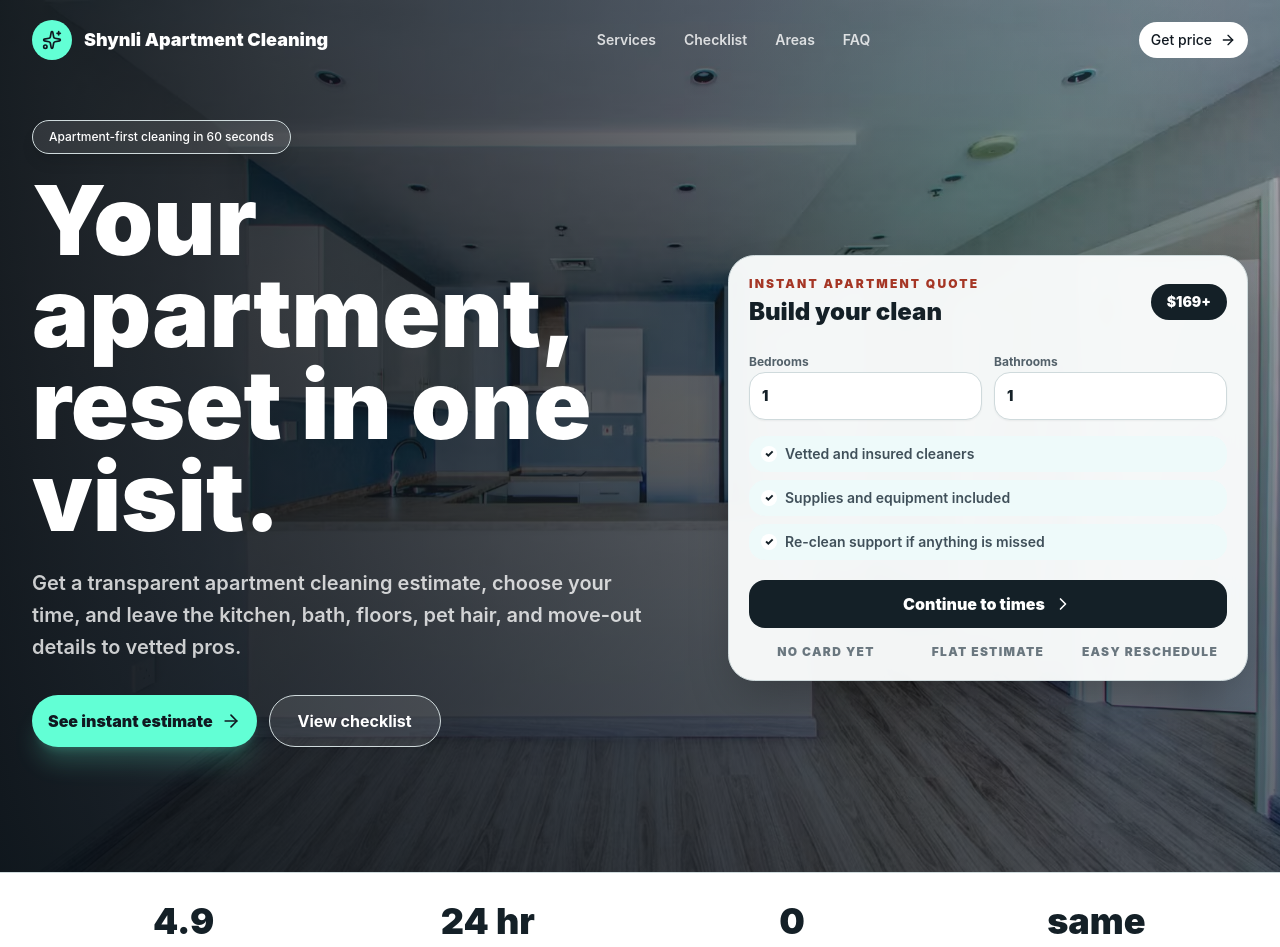
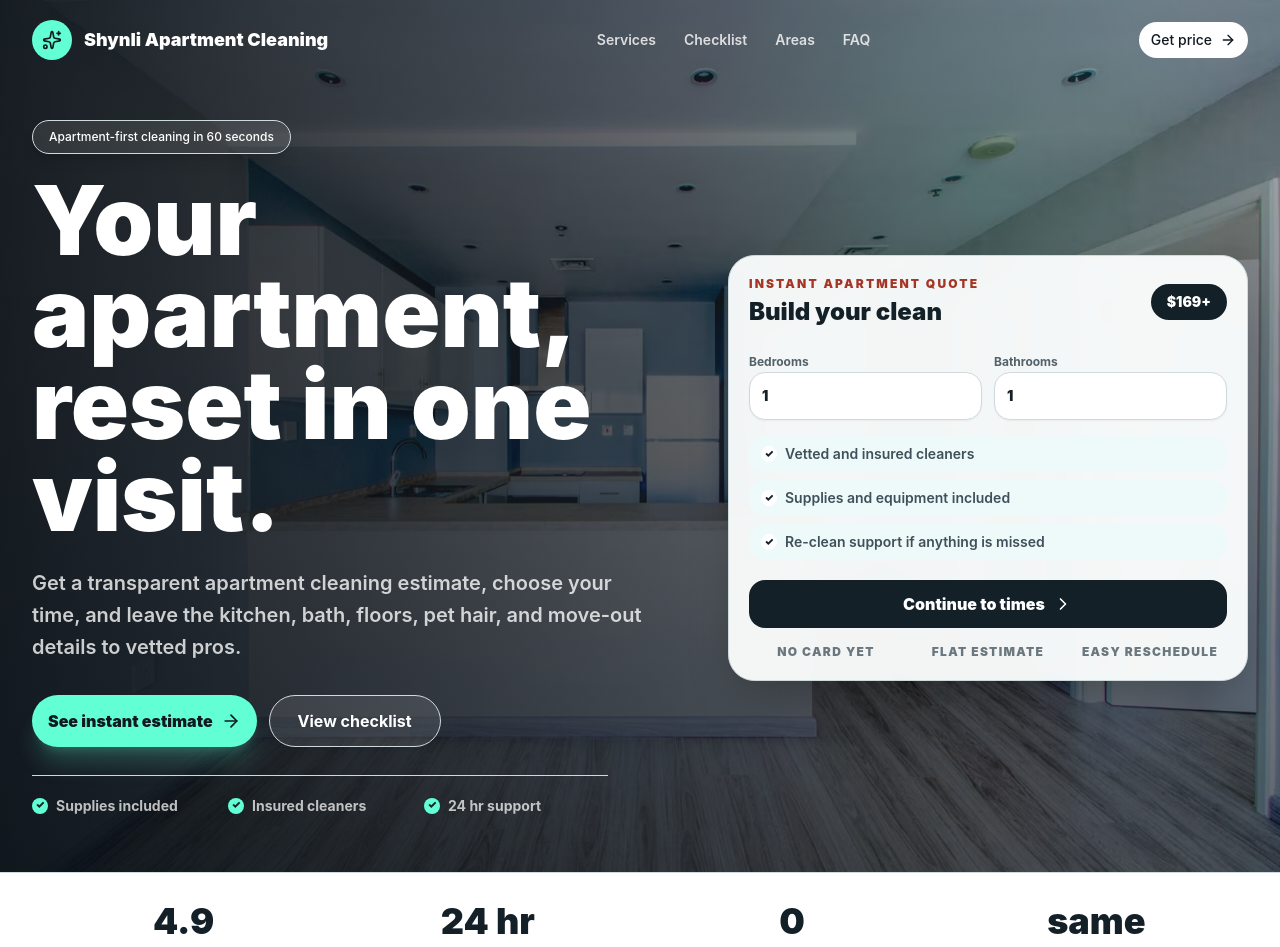
Before and after one commit to miralitys/shynliapartmentcleaning, a React (Vite) app: page / in a window 1280 px wide. Shown: the top 947 px of the page. Built offline with nearby package versions, Linux system fonts and the light colour scheme.

Commit message:
Render hero content immediately

```diff
--- a/src/App.tsx
+++ b/src/App.tsx
@@ -493,16 +493,16 @@ function Hero({
 
       <div className="relative z-10 mx-auto grid min-h-[calc(88svh-84px)] max-w-7xl items-center gap-8 px-5 pb-28 pt-8 sm:px-8 sm:pb-10 sm:pt-10 lg:grid-cols-[0.95fr_0.82fr] lg:gap-14 lg:pb-14">
         <div className="max-w-3xl">
-          <Badge className="reveal-up mb-5 rounded-full border-white/18 bg-white/10 px-4 py-2 text-white shadow-lg shadow-black/10 hover:bg-white/10">
+          <Badge className="mb-5 rounded-full border-white/18 bg-white/10 px-4 py-2 text-white shadow-lg shadow-black/10 hover:bg-white/10">
             Apartment-first cleaning in 60 seconds
           </Badge>
-          <h1 className="reveal-up delay-1 font-display max-w-4xl text-4xl font-black leading-[0.96] tracking-normal sm:text-6xl lg:text-7xl xl:text-8xl">
+          <h1 className="font-display max-w-4xl text-4xl font-black leading-[0.96] tracking-normal sm:text-6xl lg:text-7xl xl:text-8xl">
             Your apartment, reset in one visit.
           </h1>
-          <p className="reveal-up delay-2 mt-5 max-w-2xl text-base font-semibold leading-7 text-white/78 sm:mt-6 sm:text-xl sm:leading-8">
+          <p className="mt-5 max-w-2xl text-base font-semibold leading-7 text-white/78 sm:mt-6 sm:text-xl sm:leading-8">
             Get a transparent apartment cleaning estimate, choose your time, and leave the kitchen, bath, floors, pet hair, and move-out details to vetted pros.
           </p>
-          <div className="reveal-up delay-3 mt-6 flex flex-col gap-3 sm:mt-8 sm:flex-row sm:items-center">
+          <div className="mt-6 flex flex-col gap-3 sm:mt-8 sm:flex-row sm:items-center">
             <Button asChild size="lg" className="h-13 rounded-full bg-[#62ffd5] px-7 text-base font-black text-[#101820] shadow-xl shadow-[#62ffd5]/20 hover:bg-white">
               <a href={quoteUrl}>
                 See instant estimate
@@ -515,7 +515,7 @@ function Hero({
               </a>
             </Button>
           </div>
-          <div className="reveal-up delay-3 mt-7 hidden max-w-xl grid-cols-3 gap-3 border-t border-white/14 pt-5 text-sm font-bold text-white/72 sm:grid">
+          <div className="mt-7 hidden max-w-xl grid-cols-3 gap-3 border-t border-white/14 pt-5 text-sm font-bold text-white/72 sm:grid">
             {["Supplies included", "Insured cleaners", "24 hr support"].map((item) => (
               <div key={item} className="flex items-center gap-2">
                 <CheckDot className="size-4 text-[0.65rem]" />
@@ -525,7 +525,7 @@ function Hero({
           </div>
         </div>
 
-        <div className="reveal-up delay-2 w-full justify-self-end rounded-[1.65rem] border border-white/24 bg-[#fbfdfd]/96 p-4 text-[#142027] shadow-2xl shadow-black/28 backdrop-blur md:max-w-[520px] md:p-5">
+        <div className="w-full justify-self-end rounded-[1.65rem] border border-white/24 bg-[#fbfdfd]/96 p-4 text-[#142027] shadow-2xl shadow-black/28 backdrop-blur md:max-w-[520px] md:p-5">
           <div className="flex items-center justify-between gap-4">
             <div>
               <p className="text-xs font-black uppercase tracking-[0.18em] text-[#a53625]">Instant apartment quote</p>
--- a/src/index.css
+++ b/src/index.css
@@ -81,33 +81,6 @@ body {
     linear-gradient(180deg, rgb(10 15 20 / 0.08), rgb(10 15 20 / 0.5));
 }
 
-.reveal-up {
-  animation: reveal-up 720ms ease both;
-}
-
-.delay-1 {
-  animation-delay: 90ms;
-}
-
-.delay-2 {
-  animation-delay: 180ms;
-}
-
-.delay-3 {
-  animation-delay: 270ms;
-}
-
-@keyframes reveal-up {
-  from {
-    opacity: 0;
-    transform: translateY(18px);
-  }
-  to {
-    opacity: 1;
-    transform: translateY(0);
-  }
-}
-
 .apartment-grid {
   background-image:
     linear-gradient(rgb(20 28 36 / 0.08) 1px, transparent 1px),
```
